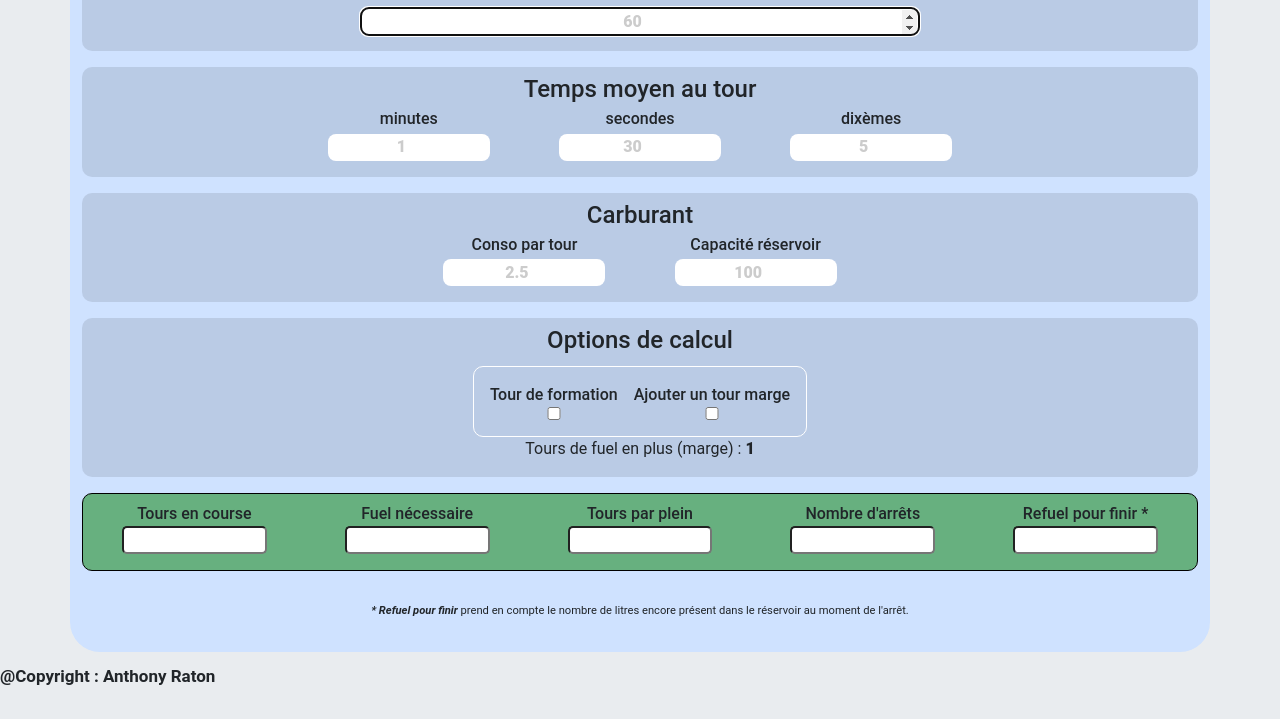
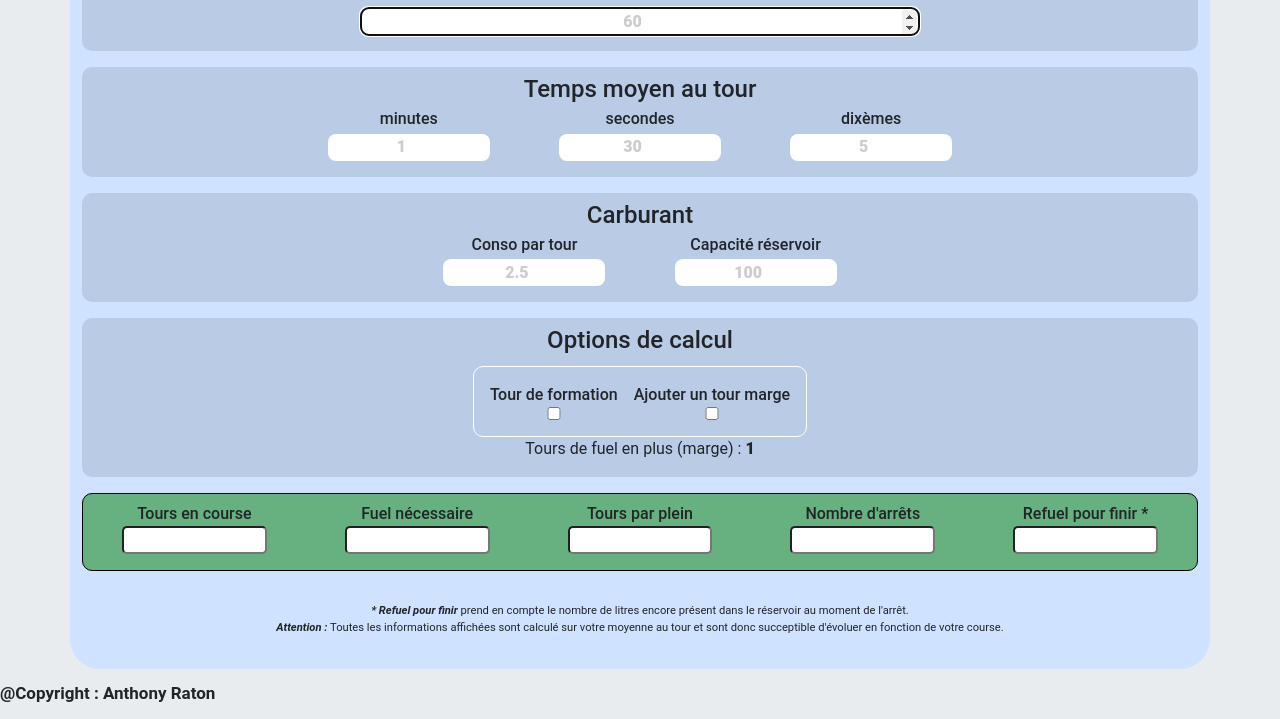
Before and after one commit to tchik90/Strat-Calculator, a plain HTML site: page index.html in a window 1280 px wide. Shown: the part 187-906 px from the top of the page. Drawn offline with nearby package versions, Linux system fonts and the light colour scheme.

Commit message:
Add files via upload

```diff
--- a/index.html
+++ b/index.html
@@ -136,7 +136,9 @@
                 </section>
             </div>
             <div>
-                <p class="info_footer mt-3"><b><i>* Refuel pour finir</b></i> prend en compte le nombre de litres encore présent dans le réservoir au moment de l'arrêt.</p>
+                <p class="info_footer mt-3"><b><i>* Refuel pour finir</b></i> prend en compte le nombre de litres encore présent dans le réservoir au moment de l'arrêt.
+                <br>
+                <b><i>Attention :</b></i> Toutes les informations affichées sont calculé sur votre moyenne au tour et sont donc succeptible d'évoluer en fonction de votre course.</p>
             </div>
 
 
```
